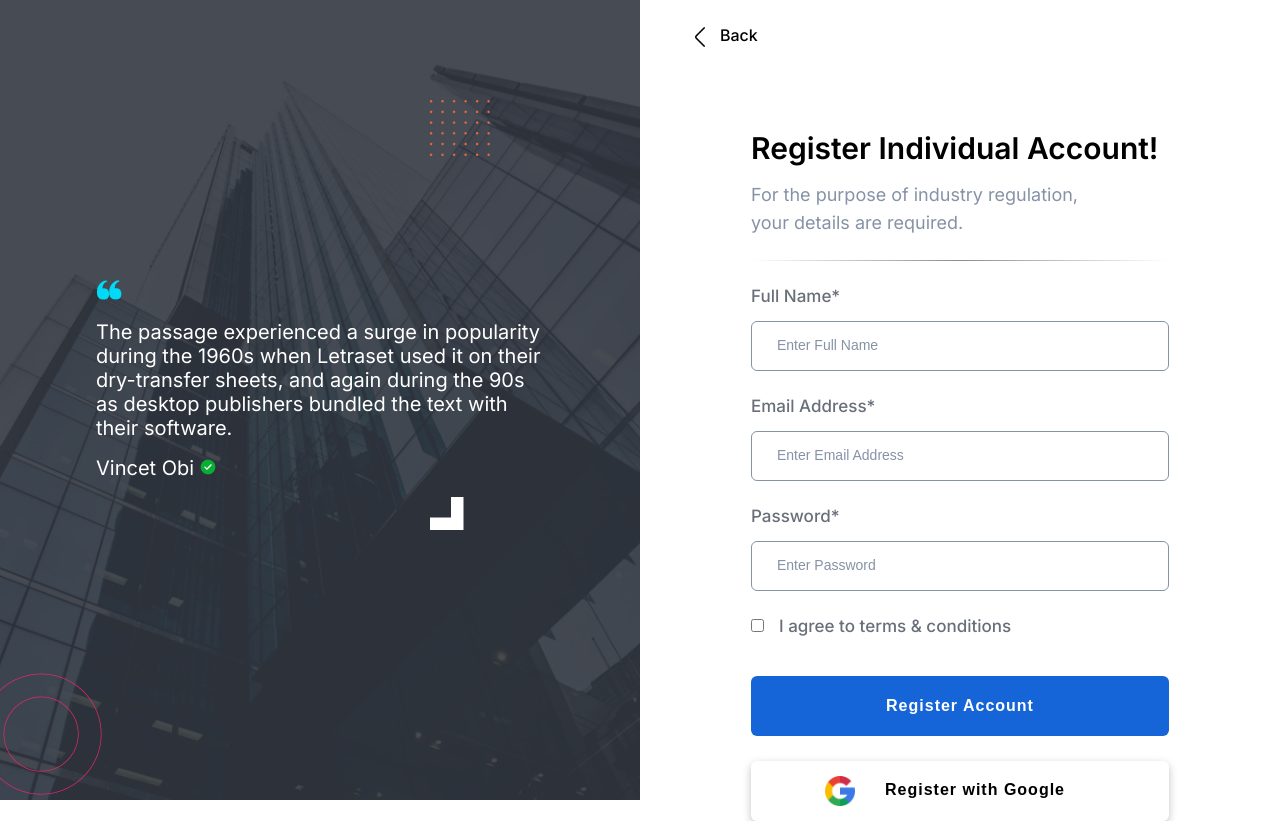
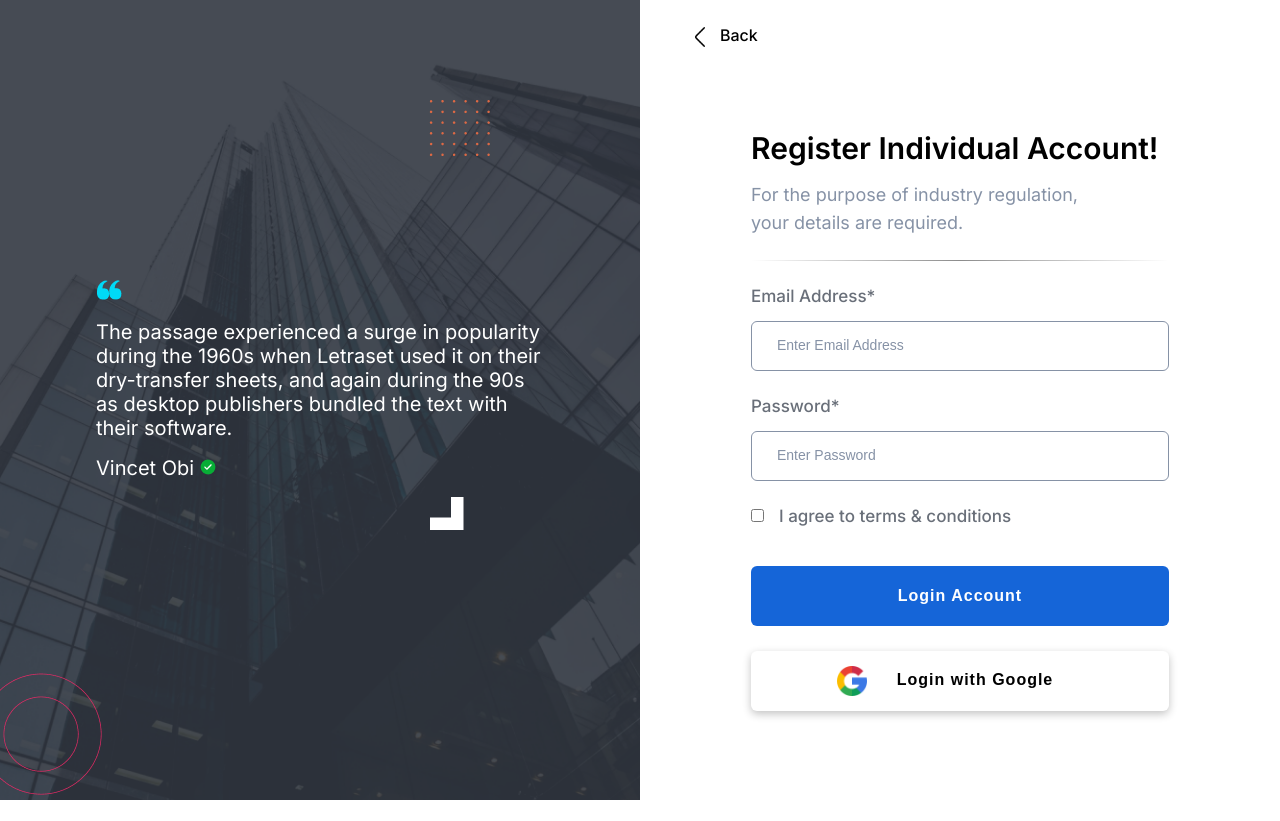
Before and after one commit to App-development-SCSJ3104-Group-project/Servicify, a React (Create React App) app: page / in a window 1280 px wide. After the commit the page ends 800 px from the top, so only its background shows below. Built offline with nearby package versions, Linux system fonts and the light colour scheme.

Commit message:
added login form

```diff
--- a/src/App.js
+++ b/src/App.js
@@ -1,10 +1,13 @@
 import logo from './logo.svg';
 import './App.css';
 import SignupForm from "../src/pages/Signup/signup.jsx";
+import LoginForm from "../src/pages/Login/login";
+
 function App() {
   return (
     <div className="App">
-      <SignupForm></SignupForm>
+      {/* <SignupForm></SignupForm> */}
+      <LoginForm></LoginForm>
     </div>
   );
 }
--- /dev/null
+++ b/src/pages/Login/login.jsx
@@ -0,0 +1,93 @@
+import React from "react";
+import Form from "../../components/form/form";
+import "./login.scss"
+import mainImg from "../../images/form/form-img-1.png"
+import orangeDots from "../../images/form/form-orange-group.png";
+import  redCircles from "../../images/form/red-circle.png";
+import  quotation from "../../images/form/“.png";
+import  whiteArrow from "../../images/form/white-arrow.png";
+import  check from "../../images/form/check.png";
+import googleIcon from "../../images/icons/google.png"
+
+class LoginForm extends React.Component{
+
+
+    constructor(props){
+
+        super(props);
+
+        this.state={
+
+
+        }
+    }
+
+    render(){
+
+        const imageAssets={
+            mainImg,
+            orangeDots,
+            redCircles,
+            quotation,
+            whiteArrow,
+            check
+        }
+        const formInputs=[
+
+             {
+                type:"text",
+                placeHolder:"Enter Email Address",
+                displayType:"block",
+                customLabel:"Email Address*",
+                className:"form__right-side__innerForm__input-group"
+            },
+             {
+                type:"password",
+                placeHolder:"Enter Password",
+                displayType:"block",
+                customLabel:"Password*",
+                className:"form__right-side__innerForm__input-group"
+            },
+             {
+                type:"checkbox",
+                placeHolder:null,
+                displayType:"inline-block",
+                customLabel:"I agree to terms & conditions",
+                className:"form__right-side__innerForm__input-group"
+            }
+        ]
+           const formButtons=[
+
+            {
+                type:"button",
+                backGroundColor:"#1565D8",
+                innerText:"Login Account",
+                color:"white",
+                displayType:"block",
+                width:"100%",
+                margin:"2.5rem 0",
+                boxShadow:"none",
+                icon:null
+
+            },
+             {
+                type:"button",
+                backGroundColor:"white",
+                innerText:"Login with Google",
+                color:"black",
+                displayType:"block",
+                width:"100%",
+                margin:"2.5rem 0",
+                boxShadow:"rgba(0, 0, 0, 0.24) 0px 3px 8px",
+                icon:googleIcon
+
+            }
+        ]
+        return <div className="login-form">
+
+            <Form  {...imageAssets} formInputs={formInputs} formButtons={formButtons}></Form>
+
+        </div>
+    }
+}
+export default LoginForm;
--- /dev/null
+++ b/src/pages/Login/login.scss
@@ -0,0 +1,4 @@
+.login-form{
+     width: 100%;
+  height: 100%;
+}
```
Also changed, not shown: src/components/form/form.jsx (line endings or trailing spaces).
